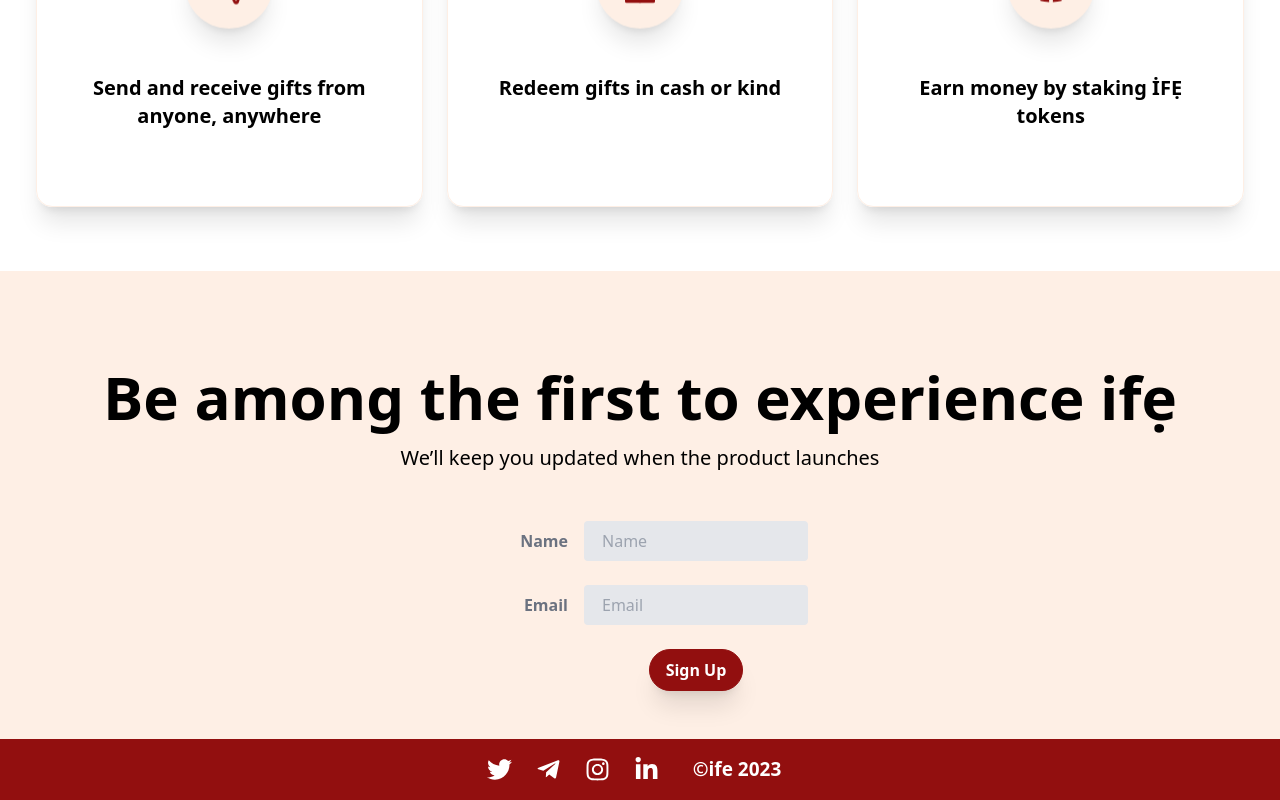
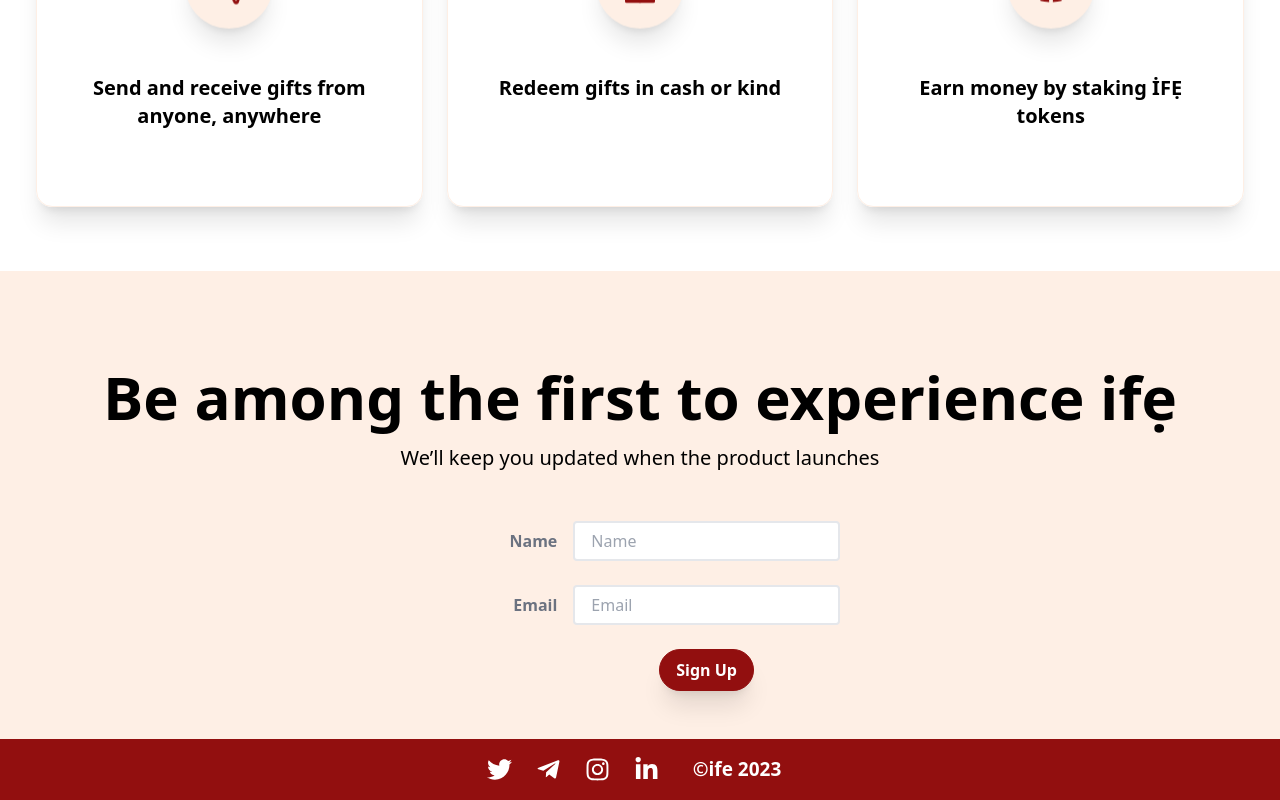
Before and after one commit to GUchechi/getIfe, a React (Create React App) app: page / in a window 1280 px wide. Shown: the part 917-1717 px from the top of the page. Built offline with nearby package versions, Linux system fonts and the light colour scheme; the HTML template or start-up script is replaced by a standard one.

Commit message:
contact section

```diff
--- a/src/components/Contact.jsx
+++ b/src/components/Contact.jsx
@@ -39,7 +39,7 @@
           We’ll keep you updated when the product launches
         </p>
       </div>
-      <form ref={form} onSubmit={sendEmail} className="w-full px-6 max-w-sm">
+      <form ref={form} onSubmit={sendEmail} className="w-full px-6 max-w-md">
         <div className="md:flex md:items-center mb-6">
           <div className="md:w-1/3">
             <label className="block text-gray-500 font-bold md:text-right mb-1 md:mb-0 pr-4">
@@ -48,7 +48,7 @@
           </div>
           <div className="md:w-2/3">
             <input
-              className="bg-gray-200 appearance-none border-2 border-gray-200 rounded w-full py-2 px-4 text-black-700 leading-tight focus:outline-none focus:bg-white"
+              className=" appearance-none border-2 border-gray-200 rounded w-full py-2 px-4 text-black-700 leading-tight focus:outline-none focus:bg-white"
               id="inline-full-name"
               type="text"
               placeholder="Name"
@@ -65,7 +65,7 @@
           </div>
           <div className="md:w-2/3">
             <input
-              className="bg-gray-200 appearance-none border-2 border-gray-200 rounded w-full py-2 px-4 text-gray-700 leading-tight focus:outline-none focus:bg-white"
+              className=" appearance-none border-2 border-gray-200 rounded w-full py-2 px-4 text-gray-700 leading-tight focus:outline-none focus:bg-white"
               id="inline-password"
               type="Email"
               placeholder="Email"
--- a/src/components/ScrollToTop/ScrollToTop.jsx
+++ b/src/components/ScrollToTop/ScrollToTop.jsx
@@ -10,10 +10,13 @@
   });
   return (
     <div className="scroll">
-      <Link to="home" smooth={true} duration={500}>
-        <a href="#" className={`${visible ? "block" : "none"} scrollIcon`}>
-          <FaChevronUp size={20} className="svg" />
-        </a>
+      <Link
+        to="home"
+        smooth={true}
+        duration={500}
+        className={`${visible ? "block" : "none"} scrollIcon cursor-pointer`}
+      >
+        <FaChevronUp size={20} className="svg" />
       </Link>
     </div>
   );
```
